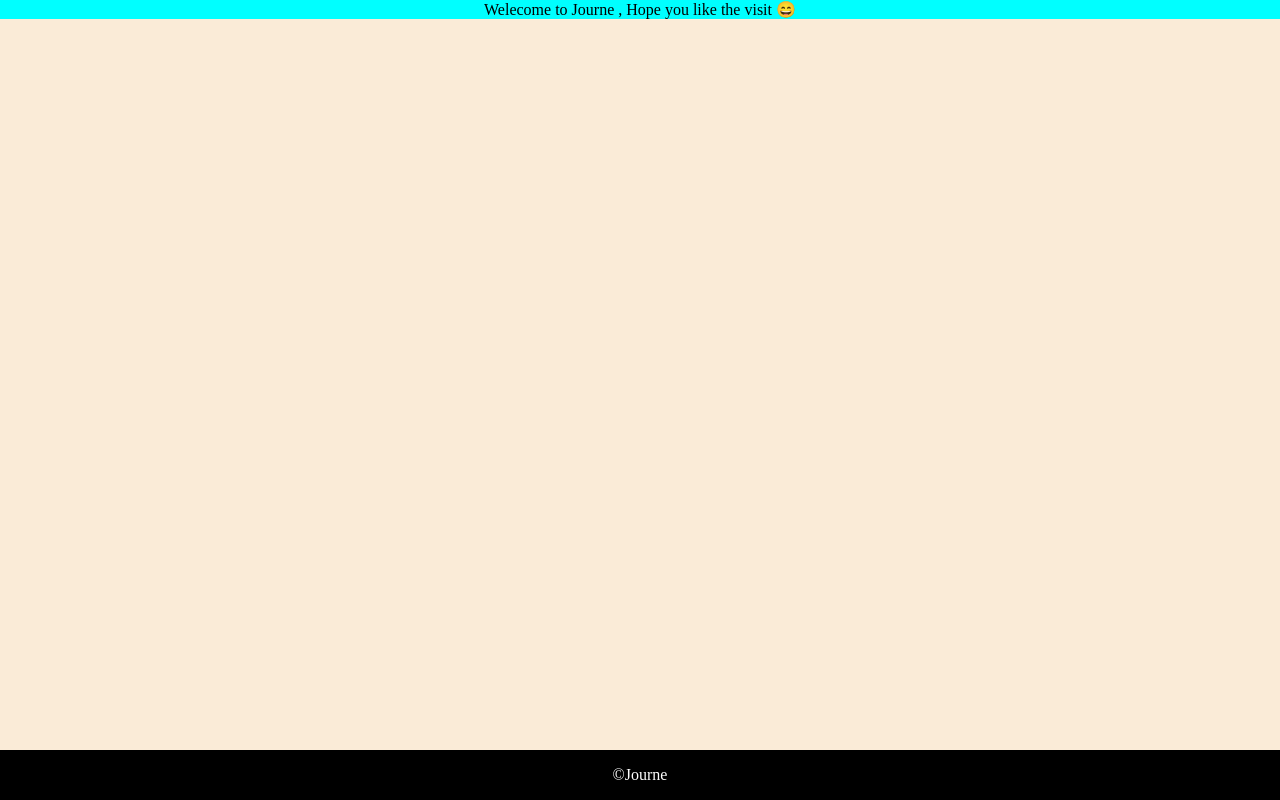
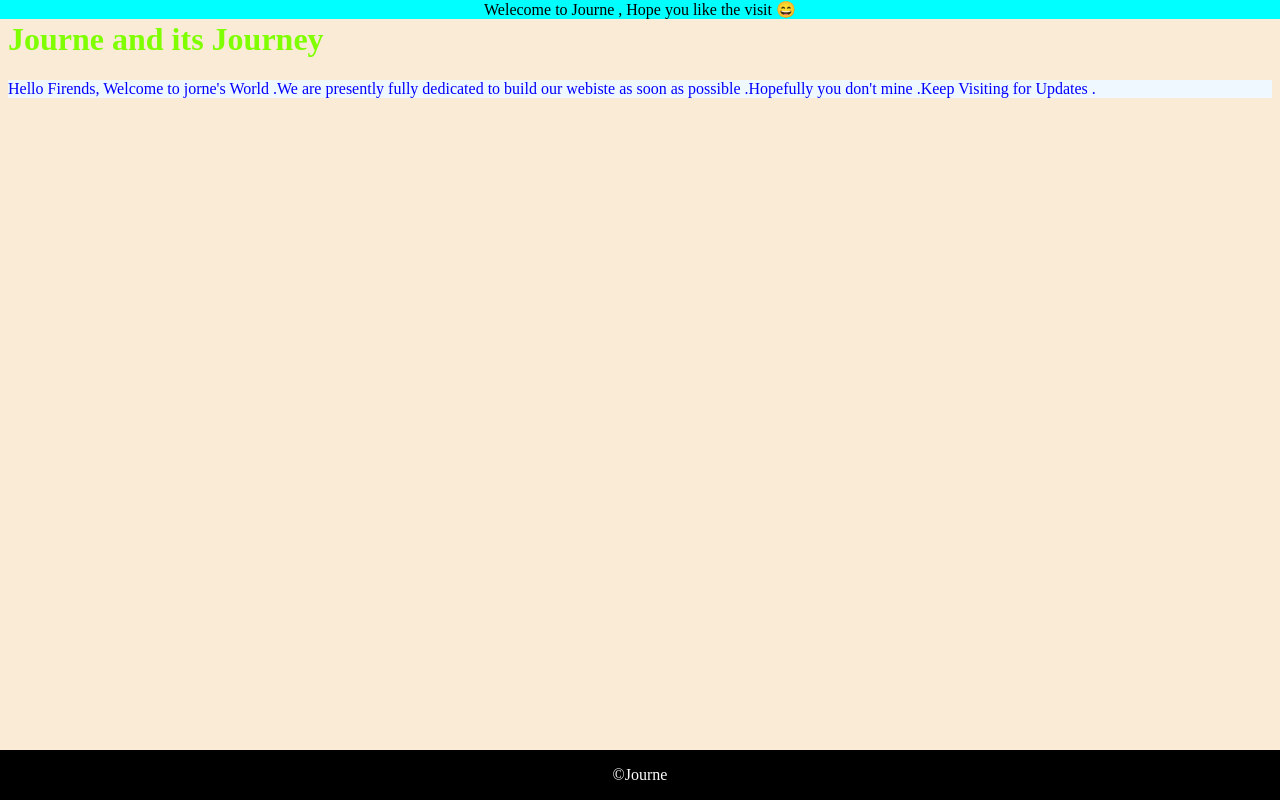
Before and after one commit to agarwalkarun/JOURNE, a plain HTML site: page index.html in a window 1280 px wide. Drawn offline with Linux system fonts and the light colour scheme.

Commit message:
Update index.html

```diff
--- a/index.html
+++ b/index.html
@@ -38,5 +38,14 @@
     </div>
     <div class="header"> Welecome to Journe , Hope you like the visit &#128516;</div>
 
+    <h1 style="color: chartreuse">
+        Journe and its Journey
+    </h1>
+    <p style="background-color: aliceblue;color:blue">Hello Firends,
+        Welcome to jorne's World .We are presently fully dedicated to build
+        our webiste as soon as possible .Hopefully you don't mine .Keep Visiting for Updates .
+
+    </p>
+
 </body>
 </html>
```
